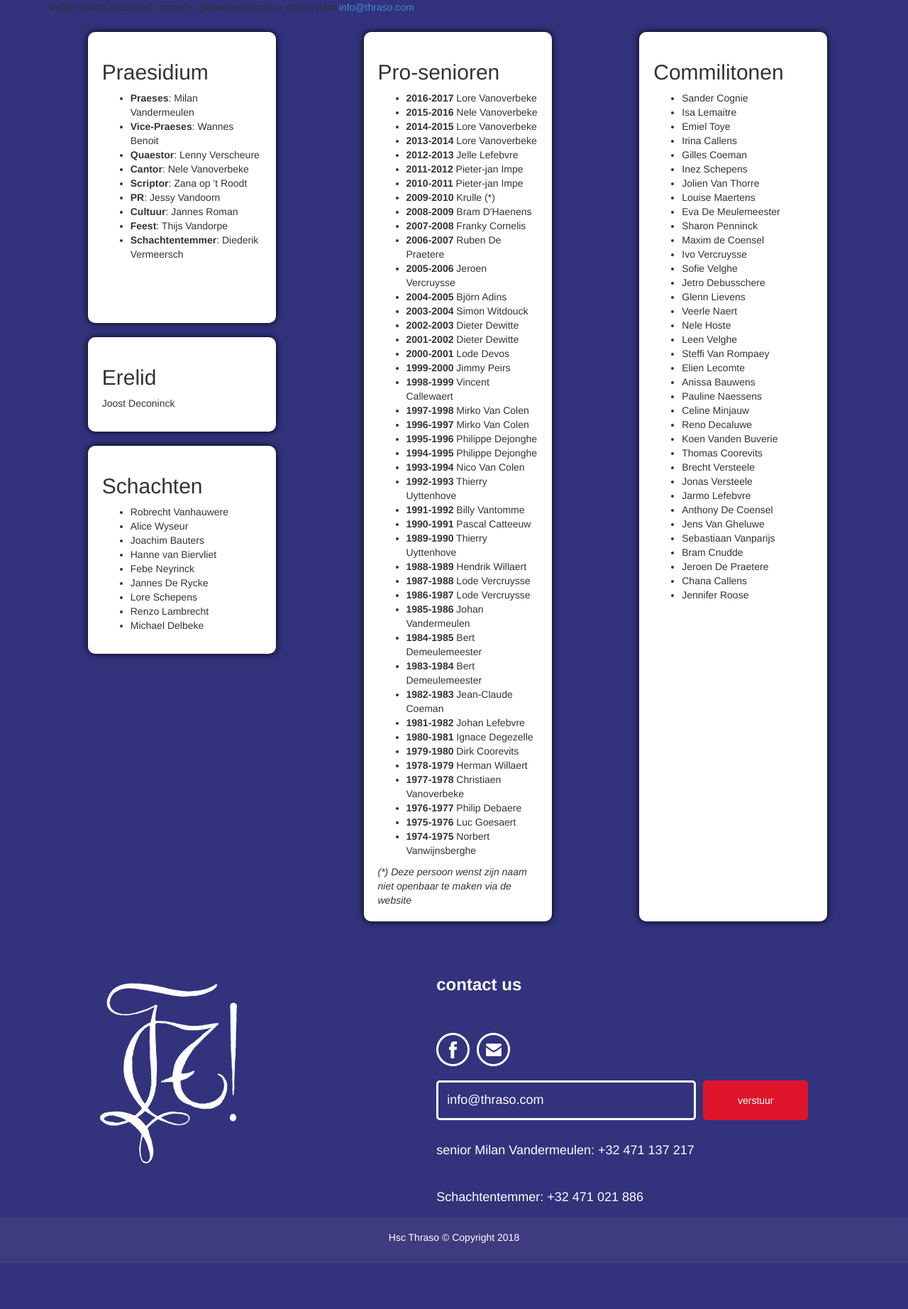
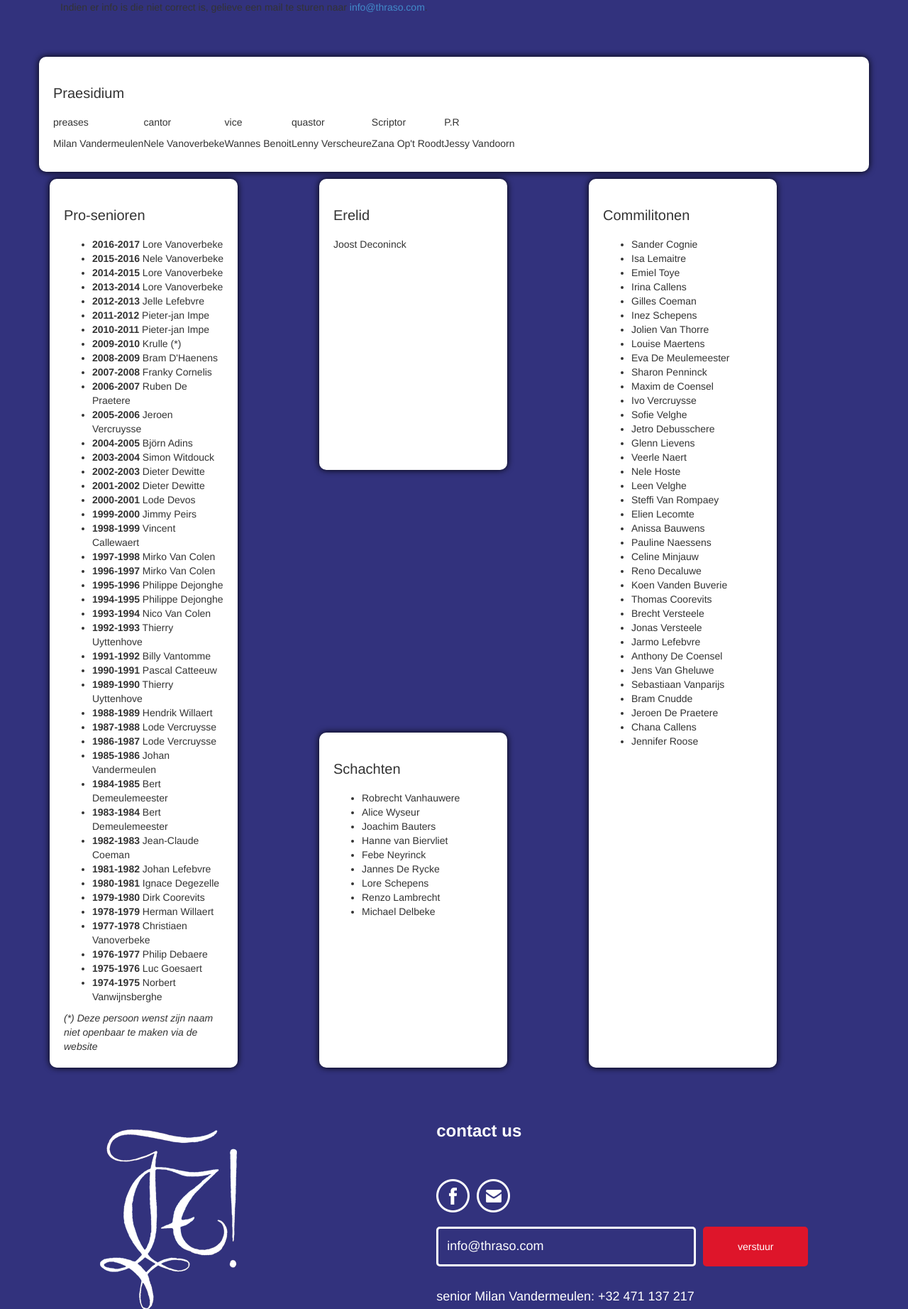
Before and after one commit to JessyVandoorn/website_Thraso, a PHP site: page /index.php?page=leden in a window 1280 px wide. Shown: the part 83-1927 px from the top of the page at 71% size. Before the commit the page ends 1834 px from the top, so only its background shows below. Run offline with PHP 8.4, Linux system fonts and the light colour scheme; data that the repository does not hold is empty; some libraries are stand-ins or nearby versions.

Commit message:
adding some js to the website

```diff
--- a/package.json
+++ b/package.json
@@ -1,5 +1,5 @@
 {
-  "name": "majorIII",
+  "name": "website_Thraso",
   "version": "1.0.0",
   "main": "index.js",
   "description": "",
@@ -51,6 +51,7 @@
   },
   "dependencies": {
     "imagemin-mozjpeg": "^7.0.0",
+    "node-google-calendar": "^1.1.1",
     "webpack-plugin-critical": "^1.0.0",
     "yarn": "^1.3.2"
   }
--- /dev/null
+++ b/src/assets/data/personen.json
@@ -0,0 +1,27 @@
+[
+     {
+         "titel": "preases",
+        "naam": "Milan Vandermeulen"
+    },
+    {
+        "titel": "cantor",
+       "naam": "Nele Vanoverbeke"
+   },
+   {
+    "titel": "vice",
+   "naam": "Wannes Benoit"
+    },
+    {
+        "titel": "quastor",
+       "naam": "Lenny Verscheure"
+   },
+   {
+    "titel": "Scriptor",
+   "naam": "Zana Op't Roodt"
+},
+{
+    "titel": "P.R",
+   "naam": "Jessy Vandoorn"
+}
+
+]
--- a/src/css/style.css
+++ b/src/css/style.css
@@ -147,8 +147,8 @@ h3 {
 }
 
 .imageActiviteit {
-  width: 40rem;
-  height: 20rem;
+  width: 34rem;
+  height: 17rem;
   z-index: 1;
   border-top-left-radius: .5rem;
   border-top-right-radius: .5rem;
@@ -174,7 +174,7 @@ h3 {
 .orangeTitle {
   background-color: #f5b04e;
   font-size: 2rem;
-  width: 40rem;
+  width: 34rem;
   padding: 1rem;
   z-index: 2;
   position: relative;
@@ -182,7 +182,7 @@ h3 {
 
 .redBackground {
   background-color: #de152a;
-  width: 40rem;
+  width: 34rem;
   padding: 1rem;
 }
 
@@ -375,29 +375,39 @@ h3 {
 .gridLeden {
   display: grid;
   grid-template:
-    '. . . .' .5rem
-    '. preasidium pro leden' 42rem
-    '. erelid . .' min-content
-    '. schachten . .';
-  grid-gap: 1rem;
+    'preasidium . . ' 42rem
+    'pro . leden '
+    '. erelid . ' min-content
+    '. schachten . ';
 }
 
 .preasidium {
   grid-area: preasidium;
+  display: flex;
+  flex-direction: column;
+  align-items: flex-start;
+  width: auto;
+  margin-top: 5rem;
+}
+
+.wie {
+  display: flex;
+  flex-direction: row;
 }
 
 .pro {
   grid-area: pro;
-  grid-row: 2 / span 4;
+  grid-row: 1 / span 4;
 }
 
 .leden {
   grid-area: leden;
-  grid-row: 2 / span 4;
+  grid-row: 1 / span 4;
 }
 
 .erelid {
   grid-area: erelid;
+  grid-row: 1;
 }
 
 .schachten {
@@ -409,3 +419,8 @@ h3 {
   padding: 2rem;
   margin-bottom: 1rem;
 }
+
+.titelLeden {
+  font-size: 2rem;
+  margin-bottom: 2rem;
+}
--- a/src/events.json.php
+++ b/src/events.json.php
@@ -4,6 +4,7 @@ date_default_timezone_set('UTC');
 function iCalDecoder($file)
 {
   $ical = file_get_contents($file);
+  // var_dump($file);
 
   preg_match_all('/(BEGIN:VEVENT.*?END:VEVENT)/si', $ical, $result, PREG_PATTERN_ORDER);
   for ($i = 0; $i < count($result[0]); $i++) {
@@ -28,7 +29,7 @@ function iCalDecoder($file)
     $calSummary = getInbetween($calLine, "SUMMARY:", "\r\nTRANSP");
     $summaryArray = explode(" | ", $calSummary);
 
-    $SDorganisator = "Thraso";
+    $SDorganisator = "thraso";
 
     $SDid = $i;
     $SDtitle = end($summaryArray);
@@ -43,11 +44,11 @@ function iCalDecoder($file)
 
         switch($type){
           case "cantus":
-            $SDclass = "event-info";
+            $SDclass = "event-warning";
             break;
 
           case "activiteit":
-            $SDclass = "event-important";
+            $SDclass = "event-info";
             break;
         }
       }
--- a/src/js/app.js
+++ b/src/js/app.js
@@ -3,7 +3,7 @@
 	"use strict";
 
 	var options = {
-		events_source: 'events.json.php',
+		events_source: 'events.json.php.backup',
 		view: 'month',
 		tmpl_path: 'tmpls/',
 		tmpl_cache: false,
--- a/src/js/script.js
+++ b/src/js/script.js
@@ -2,6 +2,9 @@
   let currentNumber = document.querySelector(`.imageDisplayNumber`);
   let numbers = [];
   const images = document.querySelectorAll(`.jsclass`);
+  let leden = [];
+  const $wie = document.querySelector(`.wie`);
+  const $praesidium = document.querySelector(`.preasidium`);
 
   const handleMouseOver = e => {
     if(currentNumber !== e.currentTarget){
@@ -44,10 +47,37 @@
     e.classList.add(`imageDisplayNumber`);
   };
 
+  const parse = data => {
+    console.log(data);
+    leden = data;
+    leden.forEach(lid => createPraesidium(lid));
+  }
+
+  const createPraesidium = lid => {
+    console.log(lid);
+    const $div = document.createElement(`div`);
+    const $titel = document.createElement(`p`);
+    const $naam = document.createElement(`p`);
+
+    $titel.textContent = `${lid.titel}`;
+    $naam.textContent = `${lid.naam}`;
+
+    $div.appendChild($titel);
+    $div.appendChild($naam);
+
+    $wie.appendChild($div);
+    $praesidium.appendChild($wie);
+  }
+
   const init = () => {
       numbers = document.querySelectorAll(`.marginNumbers`);
       console.log(numbers);
       numbers.forEach(number => number.addEventListener(`mouseover`, handleMouseOver));
+
+      const url = "../assets/data/personen.json";
+      fetch(url)
+        .then(r => r.json())
+        .then(data => parse(data));
 }
     init();
 
--- a/src/view/home/leden.php
+++ b/src/view/home/leden.php
@@ -1,12 +1,11 @@
 
-<div>
+<div class="container">
   <p>Indien er info is die niet correct is, gelieve een mail te sturen naar <a href="mailto:info@thraso.com">info@thraso.com</a>.</p>
 </div>
 </div>
-<article class="gridLeden">
-  <section class="preasidium updateActiviteit updateLeden">
-    <h2>Praesidium</h2>
-    <ul>
+<section class="preasidium updateActiviteit updateLeden container">
+    <h2 class="titelLeden">Praesidium</h2>
+    <!-- <ul>
       <li><b>Praeses</b>: Milan Vandermeulen</li>
       <li><b>Vice-Praeses</b>: Wannes Benoit</li>
       <li><b>Quaestor</b>: Lenny Verscheure</li>
@@ -16,14 +15,19 @@
       <li><b>Cultuur</b>: Jannes Roman</li>
       <li><b>Feest</b>: Thijs Vandorpe</li>
       <li><b>Schachtentemmer</b>: Diederik Vermeersch</li>
-    </ul>
+    </ul> -->
+    <div class="wie">
+
+    </div>
   </section>
+<article class="gridLeden container">
+
   <section class="erelid updateActiviteit updateLeden">
-    <h2>Erelid</h2>
+    <h2 class="titelLeden">Erelid</h2>
     <p>Joost Deconinck</p>
   </section>
   <section class="schachten updateActiviteit updateLeden">
-    <h2>Schachten</h2>
+    <h2 class="titelLeden">Schachten</h2>
     <ul>
       <li>Robrecht Vanhauwere</li>
       <li>Alice Wyseur</li>
@@ -37,7 +41,7 @@
     </ul>
   </section>
   <section class="pro updateActiviteit updateLeden">
-            <h2>Pro-senioren</h2>
+            <h2 class="titelLeden">Pro-senioren</h2>
             <ul>
             <li><b>2016-2017</b> Lore Vanoverbeke</li>
             <li><b>2015-2016</b> Nele Vanoverbeke</li>
@@ -86,7 +90,7 @@
             <em>(*) Deze persoon wenst zijn naam niet openbaar te maken via de website</em>
         </section>
   <section class="leden updateActiviteit updateLeden">
-            <h2>Commilitonen</h2>
+            <h2 class="titelLeden">Commilitonen</h2>
             <ul>
               <li>Sander Cognie</li>
               <li> Isa Lemaitre </li>
--- a/src/view/layout.php
+++ b/src/view/layout.php
@@ -1,5 +1,5 @@
 <!DOCTYPE html>
-<html lang="en">
+<html lang="nl ">
 <head>
   <meta charset="UTF-8">
   <meta name="viewport" content="width=device-width, initial-scale=1.0">
@@ -74,14 +74,13 @@
   <script type="text/javascript" src="js/language/nl-NL.js"></script>
   <script type="text/javascript" src="js/calendar.js"></script>
   <script type="text/javascript" src="js/app.js"></script>
-  <script type="text/javascript">
+  <!-- <script type="text/javascript">
     		var disqus_shortname = 'hscthraso'; // required: replace example with your forum shortname
-        var disqus_url = 'http://www.thraso.com';
     		(function() {
     			var dsq = document.createElement('script'); dsq.type = 'text/javascript'; dsq.async = true;
     			dsq.src = '//' + disqus_shortname + '.disqus.com/embed.js';
     			(document.getElementsByTagName('head')[0] || document.getElementsByTagName('body')[0]).appendChild(dsq);
     		})();
-    	</script>
+    	</script> -->
   <?php echo $js;?>
   </html>
```
Also changed, not shown: src/view/kalender/kalender.php (+9 -9 lines), package-lock.json, src/js/settings.js (added), 2 other files.
